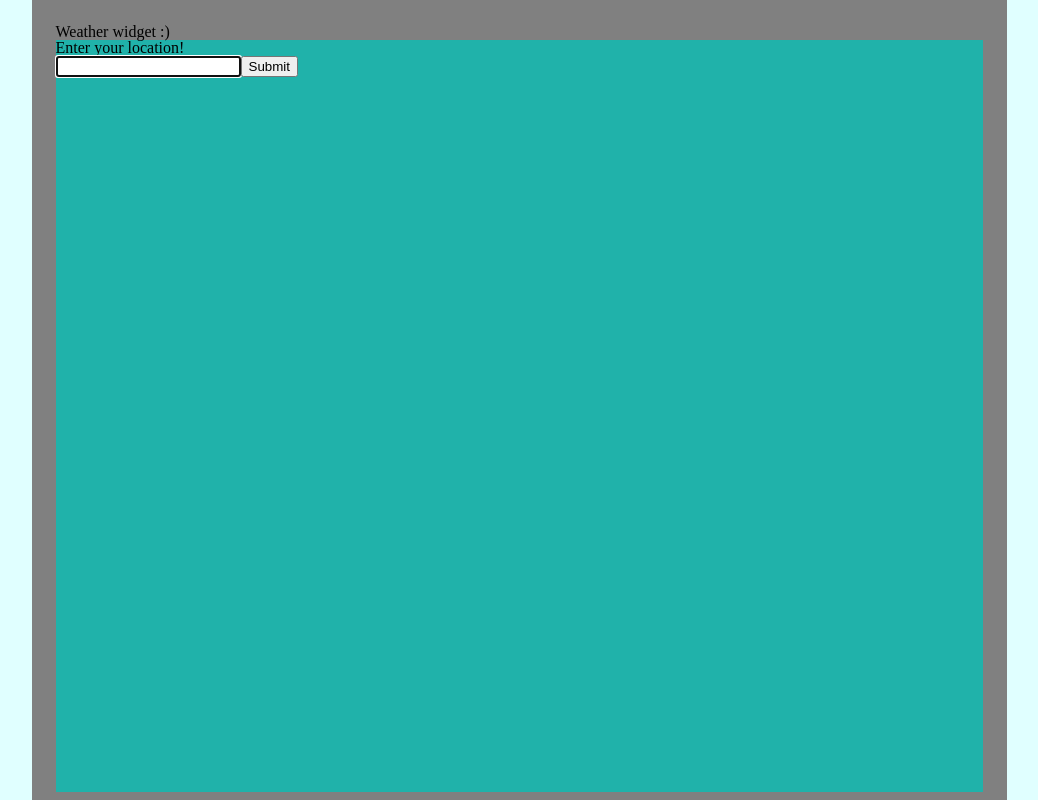
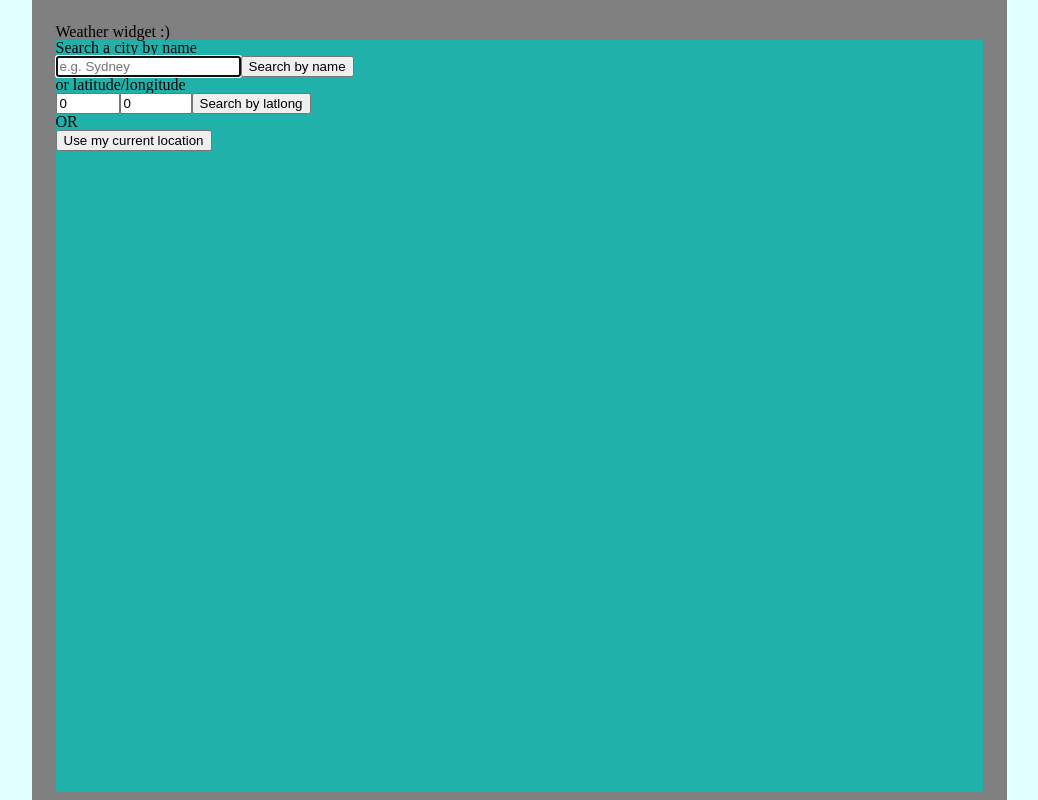
Before and after one commit to achacttn/weather-forecast, a React (Create React App) app: page / in a window 1280 px wide. Shown: the whole page, without its empty margins (121-1159 px from the left). Built offline with nearby package versions, Linux system fonts and the light colour scheme.

Commit message:
prompt component tidy up metaweather object

```diff
--- a/src/App.tsx
+++ b/src/App.tsx
@@ -4,13 +4,25 @@ import Wrapper from './components/layout/Wrapper';
 import UserPrompt from './components/UserPrompt';
 import Forecast from './components/Forecast';
 
+type MetaweatherLocationObject = {
+  latt_long: string;
+  location_type: string;
+  title: string;
+  woeid: number;
+}
+
 const App = () => {
-  const [locationInput, setLocationInput] = React.useState<string>("");
-  const [locationInputSubmitted, setLocationInputSubmitted] = React.useState<boolean>(false);
+  // const [locationInput, setLocationInput] = React.useState<string>("");
+  // const [locationInputSubmitted, setLocationInputSubmitted] = React.useState<boolean>(false);
 
-  const submissionHandler: (locationInput: string) => void = locationInput => {
-    setLocationInput(locationInput);
-    setLocationInputSubmitted(true);
+  const [MLObject, setMLObject]           = React.useState<MetaweatherLocationObject>();
+  const [WOEID, setWOEID]                 = React.useState<number>(0);
+  const [resolvedWOEID, setResolvedWOEID] = React.useState<boolean>(false);
+
+  const inputHandler: (MLInput: MetaweatherLocationObject) => void = MLInput => {
+    setMLObject(MLInput);
+    // setWOEID(WOEIDInput);
+    setResolvedWOEID(true);
   }
 
   React.useEffect(() => {
@@ -20,7 +32,7 @@ const App = () => {
   return (
     <Wrapper>
       <div className={style.AppContainer}>
-        {locationInputSubmitted ? <Forecast location={locationInput}/> : <UserPrompt submissionHandler={submissionHandler}/>}
+        {resolvedWOEID ? <Forecast WOEID={WOEID}/> : <UserPrompt inputHandler={inputHandler}/>}
       </div>
     </Wrapper>
   );
--- a/src/components/Forecast.tsx
+++ b/src/components/Forecast.tsx
@@ -2,16 +2,16 @@ import React from 'react';
 import style from './Forecast.module.css';
 
 type ForecastProps = {
-    location: string;
+    WOEID: number;
 }
 
-const Forecast: React.FC<ForecastProps> = ({ location }) => {
+const Forecast: React.FC<ForecastProps> = ({ WOEID }) => {
     // /api/location/search/?lattlong=(latt),(long)
     // /api/location/search/?query=(query)
 
     const requestHandler: () => void = async () => {
         try {
-            let weatherRequest = await fetch(`https://metaweather.com/api/location/search/?query=${location}`, {
+            let weatherRequest = await fetch(`https://metaweather.com/api/location/search/?query=${WOEID}`, {
             // let weatherRequest = await fetch('https://www.metaweather.com/api/location/2487956/', {
                 headers: {
                     'Content-type': 'application/json',
@@ -27,12 +27,16 @@ const Forecast: React.FC<ForecastProps> = ({ location }) => {
     }
 
     React.useEffect(() => {
-        console.log('Forecast.tsx received location: ', location);
+        console.log('Forecast.tsx received location: ', WOEID);
     });
 
-    React.useEffect(() => {
-        requestHandler();
-    });
+    // React.useEffect(() => {
+    //     requestHandler();
+    // });
+
+    React.useEffect(()=>{
+
+    })
 
     return (
         <div className={style.ForecastContainer}>
--- a/src/components/UserPrompt.tsx
+++ b/src/components/UserPrompt.tsx
@@ -1,41 +1,135 @@
 import React from 'react';
 import style from './UserPrompt.module.css';
 
-type UserPromptProps = {
-    submissionHandler: (locatinInput: string) => void
+type MetaweatherLocationObject = {
+    latt_long: string;
+    location_type: string;
+    title: string;
+    woeid: number;
 }
 
-const UserPrompt: React.FC<UserPromptProps> = ({ submissionHandler }) => {
+type UserPromptProps = {
+    inputHandler: (MLInput: MetaweatherLocationObject) => void
+}
 
-    const inputRef = React.useRef<HTMLInputElement>(null);
 
-    const [locationInput, setLocationInput] = React.useState<string>("");
+const UserPrompt: React.FC<UserPromptProps> = ({ inputHandler }) => {
 
-    const executeHandler: () => void = () => {
-        submissionHandler(locationInput);
+    const inputRef                          = React.useRef<HTMLInputElement>(null);
+    const [locInput, setLocInput]           = React.useState<string>("");
+    const [latInput, setLatInput]           = React.useState<number>(0);
+    const [longInput, setLongInput]         = React.useState<number>(0);
+
+    const [requireAdditionalInput, setRequireAdditionalInput]   = React.useState<boolean>(false);
+    const [possibleLocations, setPossibleLocations]             = React.useState<MetaweatherLocationObject[]>([])
+
+    const locInputHandler: (e:React.ChangeEvent<HTMLInputElement>) => void = e => {
+        setLocInput(e.target.value);
     }
 
-    const inputHandler: (e:React.ChangeEvent<HTMLInputElement>) => void = e => {
-        setLocationInput(e.target.value);
+    const locHandler: () => void = async () => {
+        let locRequest = await fetch(`https://96dtnqwxz5.execute-api.ap-southeast-2.amazonaws.com/wf-locationSearch?loc=${locInput}`);
+        let locResult = await locRequest.json();
+        console.log(locResult);
+        if( locResult.length === 1 ){
+            inputHandler(locResult[0].woeid)
+        } else {
+            setRequireAdditionalInput(true);
+            setPossibleLocations(locResult);
+        }
+    };
+
+    const latInputHandler: (e:React.ChangeEvent<HTMLInputElement>) => void = e => {
+        setLatInput(Number(e.target.value));
+    }
+    const longInputHandler: (e: React.ChangeEvent<HTMLInputElement>) => void = e => {
+        setLongInput(Number(e.target.value));
+    }
+    const checkValidLatLong: () => boolean = () => {
+        if(( -91 < latInput && latInput < 91 ) && ( -181 < longInput && longInput < 181 )){
+            return true;
+        } else {
+            return false
+        }
+    }
+
+    const latlongHandler: () => void = async () => {
+        let latLongRequest = await fetch(`https://96dtnqwxz5.execute-api.ap-southeast-2.amazonaws.com/wf-locationSearch?ll=${latInput},${longInput}`);
+        let latLongResult = await latLongRequest.json();
+        console.log(latLongResult);
+        if( latLongResult.length === 1 ){
+            inputHandler(latLongResult[0].woeid)
+        }
+    }
+
+    const getCurrentLocation: () => void = () => {
+        const geo = navigator.geolocation;
+        geo.getCurrentPosition(console.log, console.log);
+    }
+
+    const selectionHandler: (MLInput:MetaweatherLocationObject) => void = (MLInput) => {
+        inputHandler(MLInput);
     }
 
     React.useEffect(() => { inputRef && inputRef.current && inputRef.current.focus() }, []);
 
     return (
         <div className={style.UserPromptContainer}>
-            <p>Enter your location!</p>
-            {/* latitude input with value x such that -90 < x < 90 */}
-            {/* longitude input with value y such that -180 < y < 180 */}
-            <input
-                type="text"
-                className={style.UserPromptInput}
-                onChange={inputHandler}
-                ref={inputRef}
-                value={locationInput}
-            />
-            <button className={style.UserPromptSubmitButton} onClick={executeHandler}>
-                Submit
-            </button>
+            <div className={style.UserPromptContent}>
+                { !requireAdditionalInput ?
+                    <div className={style.InputPrompt}>
+                        <p>Search a city by name</p>
+                        <input
+                            type="text"
+                            className={style.UserPromptStringInput}
+                            onChange={locInputHandler}
+                            ref={inputRef}
+                            value={locInput}
+                            placeholder={"e.g. Sydney"}
+                        />
+                        <button className={style.UserPromptSubmitButton} onClick={locHandler}>Search by name</button>
+                        <p>or latitude/longitude</p>
+                        <input
+                            type="number"
+                            className={style.UserPromptLatlongInput}
+                            onChange={latInputHandler}
+                            value={latInput}
+                            min={-90}
+                            max={90}
+                        />
+                        <input
+                            type="number"
+                            className={style.UserPromptLatlongInput}
+                            onChange={longInputHandler}
+                            value={longInput}
+                            min={-180}
+                            max={180}
+                        />
+                        <button className={style.UserPromptSubmitButton} onClick={latlongHandler} disabled={checkValidLatLong() ? false: true}>
+                            Search by latlong
+                        </button>
+                        <p>OR</p>
+                        <button className={style.UserPromptGeoButton} onClick={getCurrentLocation}>
+                            Use my current location
+                        </button>
+                    </div>
+                    :
+                    <div className={style.DecisionPrompt}>
+                        {
+                            possibleLocations.length !== 0 ?
+                            possibleLocations.map( (location, i) => (
+                                <button
+                                    key={i}
+                                    onClick={()=>selectionHandler(location)}>
+                                        { location.title }
+                                </button>
+                            ))
+                            :
+                            "No results found"
+                        }
+                    </div>
+                }
+            </div>
         </div>
     );
 };
```
Also changed, not shown: 1 other file (tests, documents, lock files or other folders).
